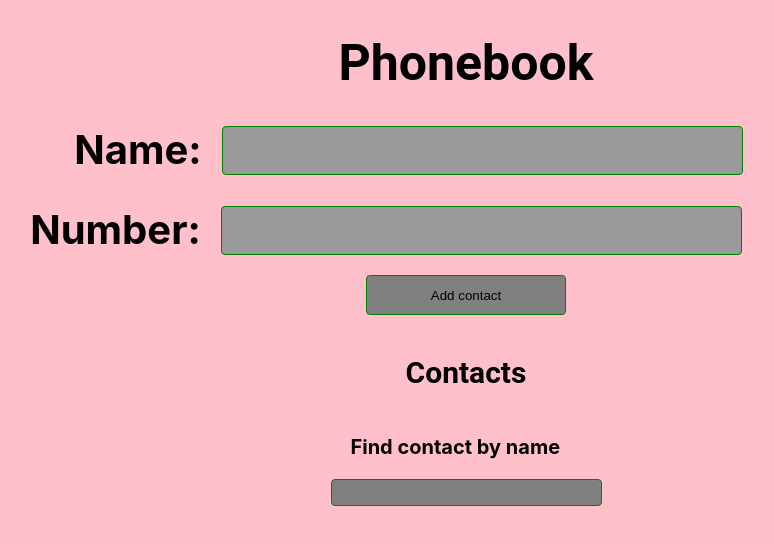
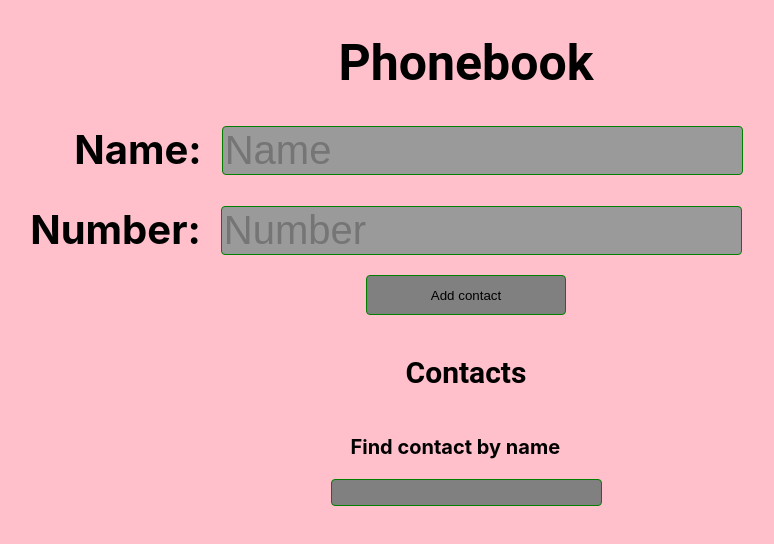
Before and after one commit to AlexMakeyev/goit-react-hw-08-phonebook, a React (Create React App) app: page / in a window 1280 px wide. Shown: the top 544 px of the page, without its empty margins (254-1028 px from the left). Built offline with nearby package versions, Linux system fonts and the light colour scheme.

Commit message:
Update Form.jsx

```diff
--- a/src/components/Form/Form.jsx
+++ b/src/components/Form/Form.jsx
@@ -45,26 +45,28 @@ export class FormPhone extends React.Component {
                 onSubmit ={this.handleSubmit}
                 validationSchema={schema}>
             <ContactsForm >
-                <LabelName placeholder="Name" autocomplete="off">Name:
+                <LabelName>Name:
                     <Input
                         type="text"
                         name="name"
                         pattern="^[a-zA-Zа-яА-Я]+(([' -][a-zA-Zа-яА-Я ])?[a-zA-Zа-яА-Я]*)*$"
                         title="Name may contain only letters, apostrophe, dash and spaces. For example Adrian, Jacob Mercer, Charles de Batz de Castelmore d'Artagnan"
                         required
-
+                        placeholder="Name"
+                        autocomplete="off"
                         />
                         <Error component="div" name="name" />
 
                 </LabelName>
 
-                <LabelPhone placeholder="Number" autocomplete="off">Number:
+                <LabelPhone>Number:
                     <Input
                         type="tel"
                         name="number"
                         pattern="\+?\d{1,4}?[-.\s]?\(?\d{1,3}?\)?[-.\s]?\d{1,4}[-.\s]?\d{1,4}[-.\s]?\d{1,9}"
                         title="Phone number must be digits and can contain spaces, dashes, parentheses and can start with +"
                         required
+                        placeholder="Number" autocomplete="off"
                         />
                         <Error component="div" name="number" />
                 </LabelPhone>
```
